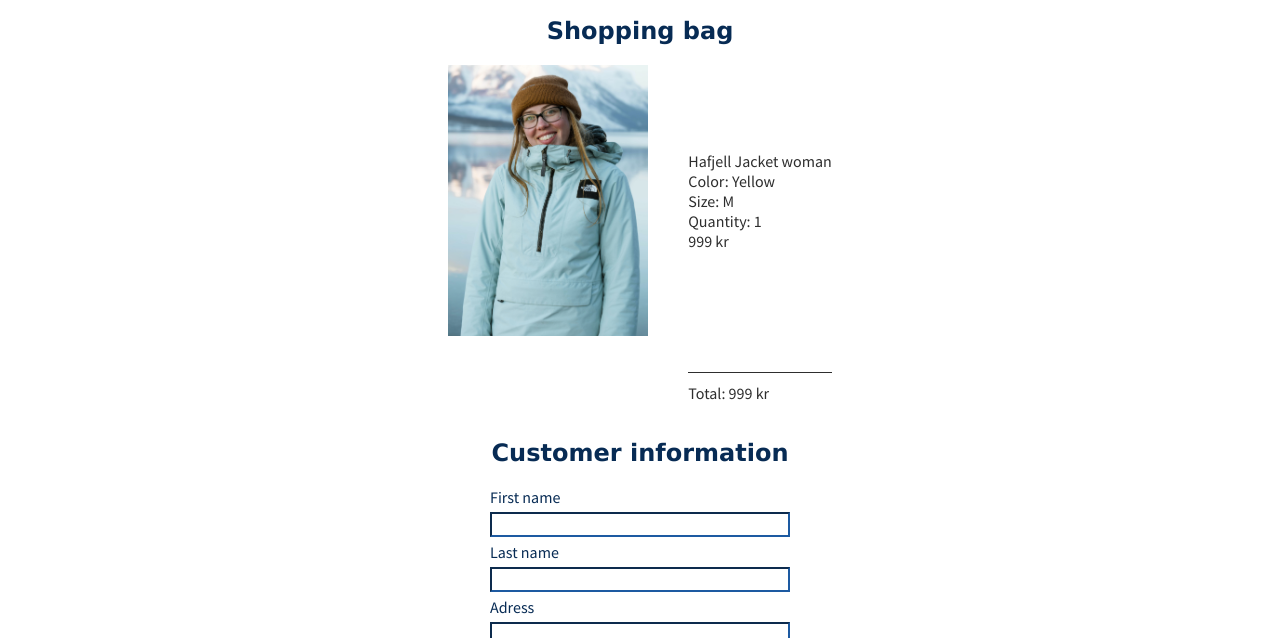
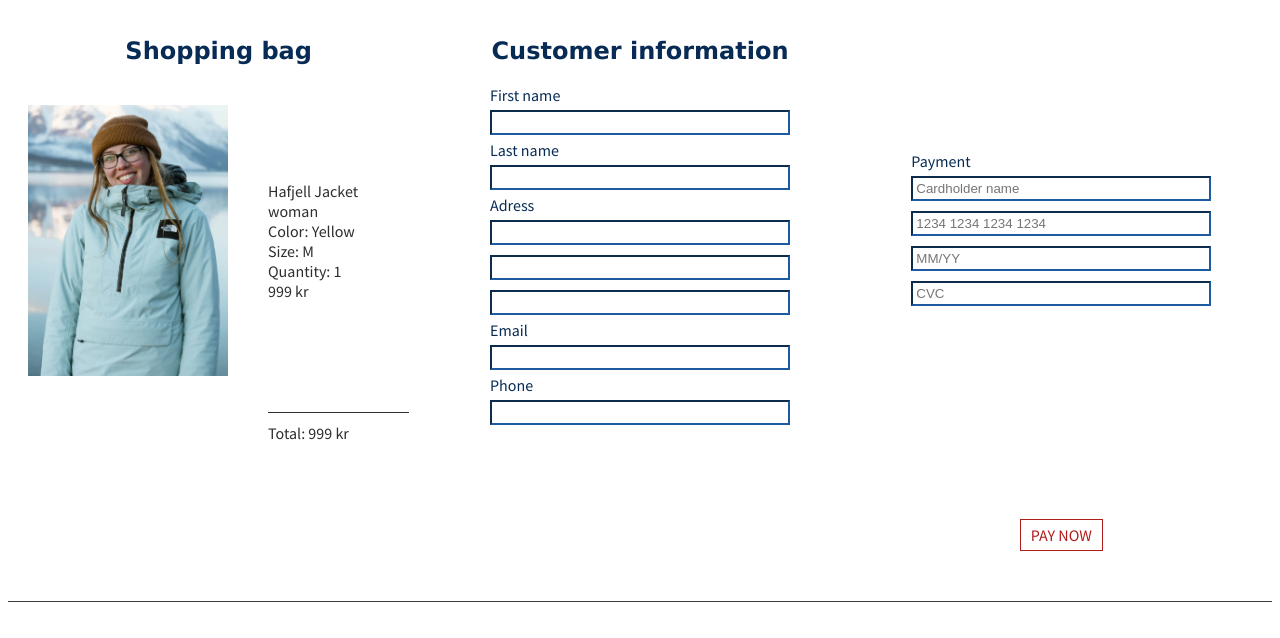
Before and after one commit to Noroff-FEU-Assignments/cross-course-project-martemoslet, a plain HTML site: page checkout.html in a window 1280 px wide. Shown: the part 141-779 px from the top of the page. Drawn offline with Linux system fonts and the light colour scheme; a web font is replaced by a local one.

Commit message:
update checkout page

```diff
--- a/checkout.html
+++ b/checkout.html
@@ -29,8 +29,8 @@
       </nav>
     </header>
     <main class="checkout-page">
-      <h2 class="checkout">Shopping bag</h2>
       <section class="shopping-bag">
+        <h2 class="checkout">Shopping bag</h2>
           <img src="images/jacket.jpg" alt="jacket" class="bag-img">
           <p>
             <span>Hafjell Jacket woman</span><br>
@@ -58,8 +58,8 @@
             <input type="tel" name="phone" id="phone">
           </form>
       </section>
-      <section>
-        <form class="payment">
+      <section class="payment-form">
+        <form method="POST" class="payment">
           <label for="payment">Payment</label>
           <input type="text" name="payment" id="payment" placeholder="Cardholder name">
           <label for="card-number"></label>
--- a/css/styles.css
+++ b/css/styles.css
@@ -411,11 +411,14 @@ p {
 .checkout {
   font-weight: bold;
   text-align: center;
+  grid-column: 1 / 3;
+  grid-row: 1;
 }
 
 .shopping-bag {
   display: grid;
   grid-template-columns: repeat(2, auto);
+  grid-auto-flow: row;
   grid-gap: 20px;
   align-items: center;
   justify-content: center;
@@ -455,7 +458,7 @@ p {
 }
 
 .cta-pay {
-  margin: auto;
+  text-align: center;
 }
 
 @media (min-width: 600px) {
@@ -570,11 +573,28 @@ p {
     display: grid;
     grid-template-columns: repeat(2, 1fr);
     grid-template-rows: 3;
-    grid-gap: 40px;
+    grid-gap: 20px;
   }
 
   .jackets-text p {
     font-size: 1.2rem;
     max-width: 500px;
   }
+
+  .checkout-page {
+    display: grid;
+    grid-template-columns: repeat(3, 1fr);
+    grid-template-rows: auto;
+    margin: 20px;
+    grid-gap: 40px;
+  }
+
+  .payment-form {
+    align-self: center;
+  }
+
+  .cta-pay {
+    grid-column: 3;
+    grid-row: 2;
+  }
 }
```
